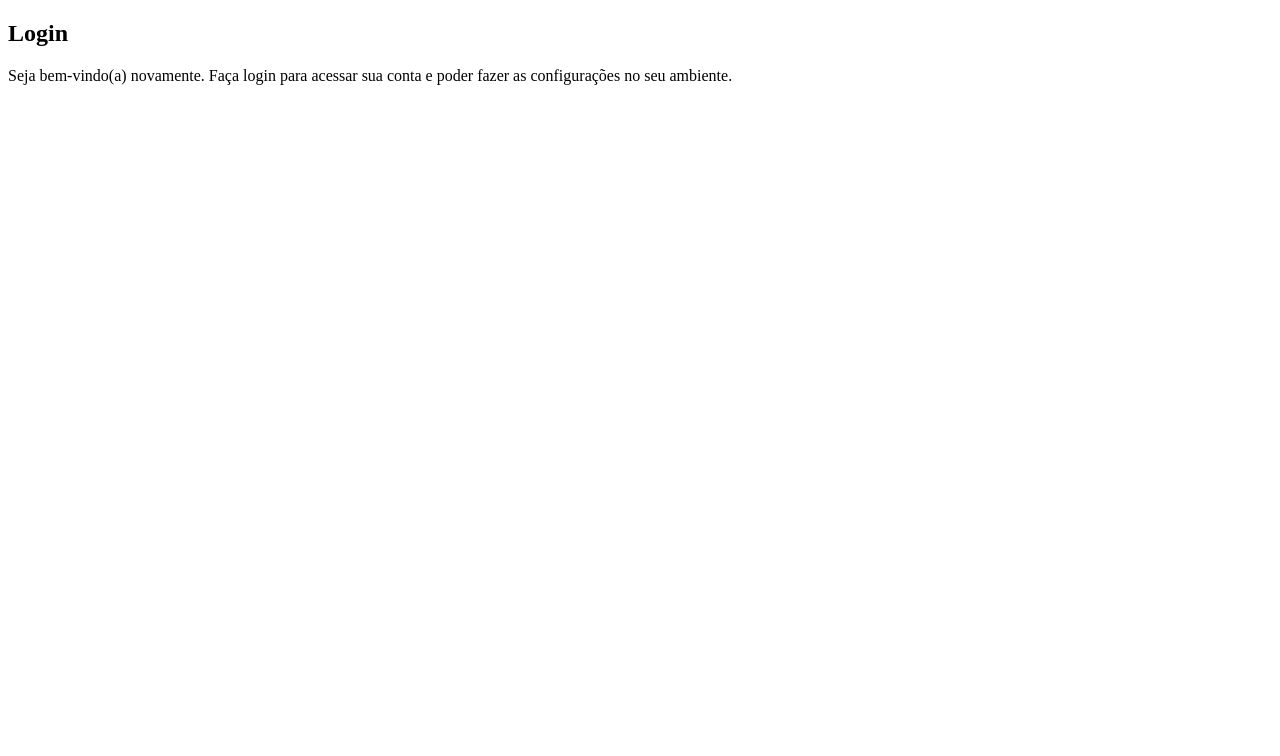
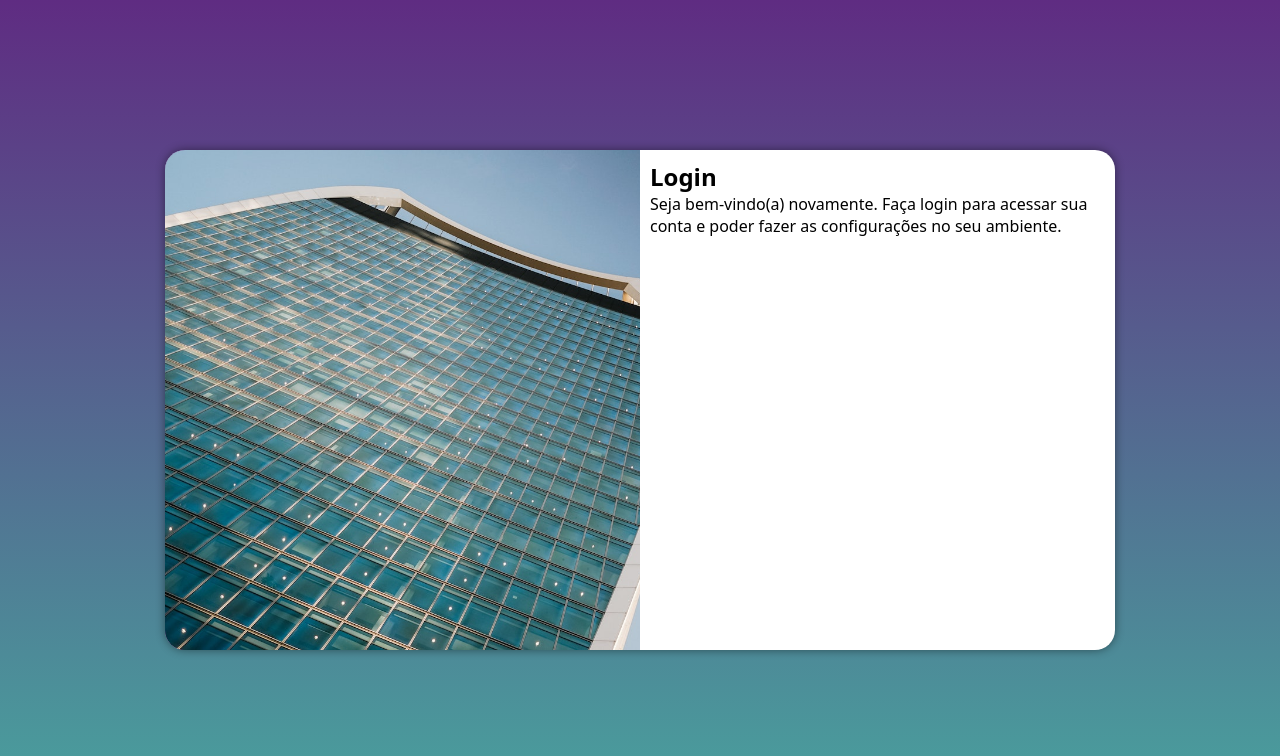
Before and after one commit to GabriielSantos/projeto-login, a plain HTML site: page index.html in a window 1280 px wide. Drawn offline with Linux system fonts and the light colour scheme.

Commit message:
criei responsividade

```diff
--- /dev/null
+++ b/estilos/media-query.css
@@ -0,0 +1,55 @@
+@charset "UTF-8";
+
+/* Typical Device Breakpoints
+------------------------------
+Pequenas Telas: até 600px
+Celular: de 600px até 768px
+Tablet: de 678px até 992px
+Destop: de 992px até 1200px
+Grandes Telas: acima de 1200px
+*/
+
+@media screen and (min-width: 768px) and (max-width: 992px) {
+
+    body {
+        background-image: linear-gradient(to top, #49a09d, #5f2c82);
+    }
+
+    section#login {
+        width: 80vw;
+
+    }
+
+    section#login > div#imagem {
+        float: left;
+        width: 30%;
+        height: 100%;
+    }
+
+    section#login > div#formulario {
+        float: right;
+        width: 70%;
+    }
+}
+
+@media screen and (min-width: 992px) {
+
+    body {
+        background-image: linear-gradient(to top, #49a09d, #5f2c82);
+    }
+
+    section#login {
+        width: 950px;
+    }
+
+    section#login > div#imagem {
+        float: left;
+        width: 50%;
+        height: 100%;
+    }
+
+    section#login > div#formulario {
+        float: right;
+        width: 50%;
+    }
+}
--- a/estilos/style.css
+++ b/estilos/style.css
@@ -5,3 +5,54 @@
     Verde: #49a09d
     Lilás: #5f2c82
 */
+
+* {
+    font-family: system-ui, -apple-system, BlinkMacSystemFont, 'Segoe UI', Roboto, Oxygen, Ubuntu, Cantarell, 'Open Sans', 'Helvetica Neue', sans-serif;
+    margin: 0px;
+    padding: 0px;
+    box-sizing: border-box;
+}
+
+body, html {
+    background-color: #5f2c82;
+    height: 100vh;
+    width: 100vw;
+}
+
+main {
+    position: relative;
+    height: 100vh;
+    width: 100vw;
+}
+
+section#login {
+
+    position: absolute;
+    top: 50%;
+    left: 50%;
+
+    transform: translate(-50%, -50%);
+    overflow: hidden;
+
+    background-color: white;
+    width: 250px;
+    height: 500px;
+    border-radius: 20px;
+    box-shadow: 0px 0px 10px rgba(0, 0, 0, 0.450 );
+
+    transition: width 0.2s, heigth 0.2s;
+    transition-timing-function: ease;
+}
+
+section#login > div#imagem {
+    display: block;
+    background: #5f2c82 url('../imagens/fundo-predio.jpg') no-repeat;
+    background-size: cover;
+    background-position: center center;
+    height: 200px;
+}
+
+section#login > div#formulario {
+    display: block;
+    padding: 10px;
+}
--- a/index.html
+++ b/index.html
@@ -6,12 +6,13 @@
     <meta name="viewport" content="width=device-width, initial-scale=1.0">
     <title>Tela Login</title>
     <link rel="stylesheet" href="estilos/style.css">
+    <link rel="stylesheet" href="estilos/media-query.css">
 </head>
 <body>
     <main>
         <section id="login">
             <div id="imagem">
-
+                <!-- Aqui vai a imagem nas CSS -->
             </div>
             <div id="formulario">
                 <h1>Login</h1>
```
